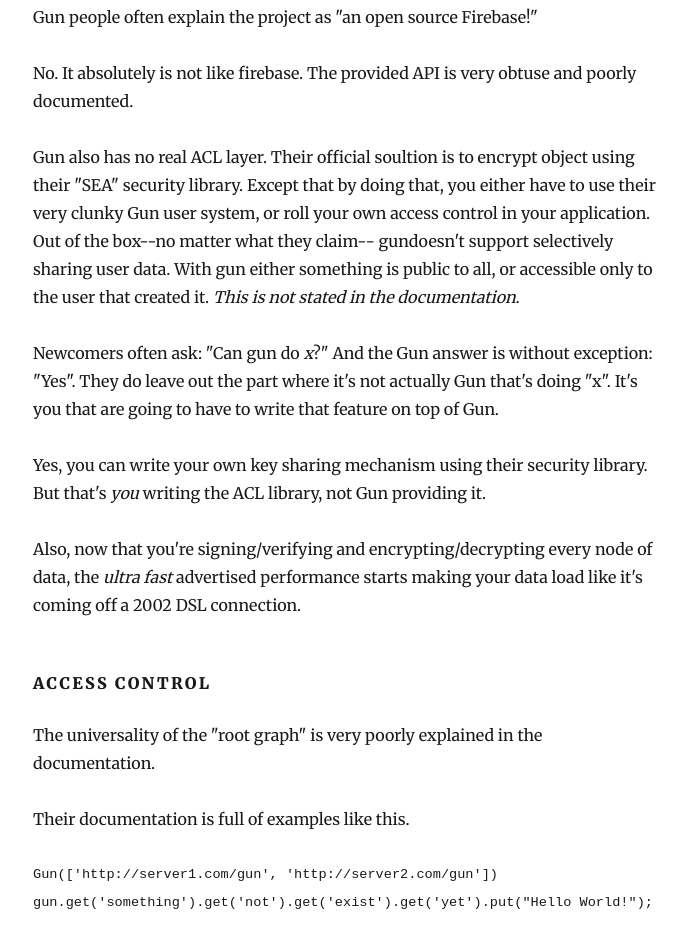
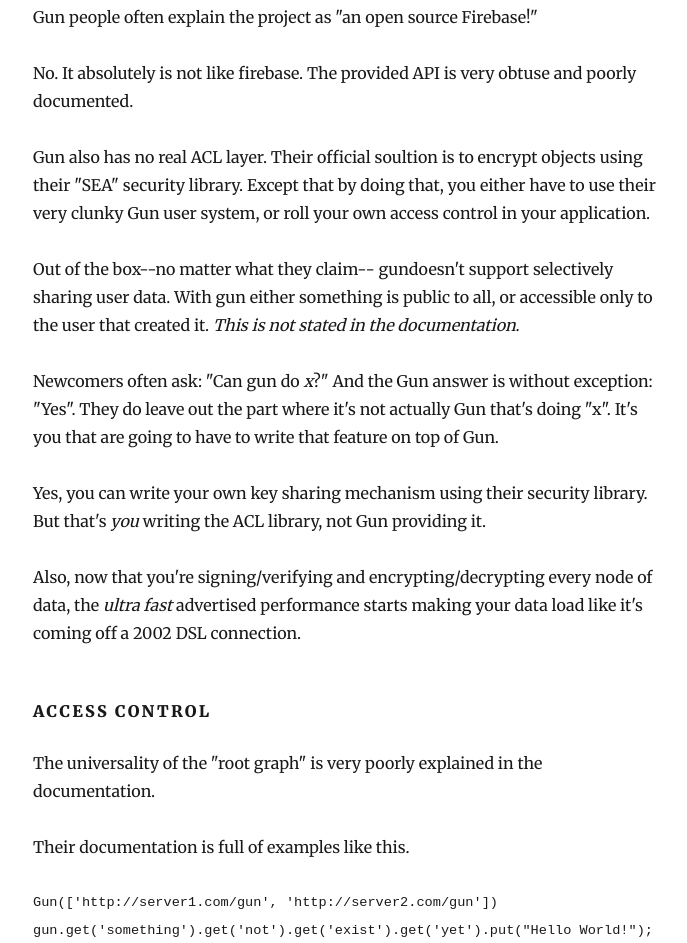
Before and after one commit to wesleylima/wesleylima.github.io, a Gatsby site: page /what-is-gun-database/ in a window 1280 px wide. Shown: the part 2034-2977 px from the top of the page, without its empty margins (292-979 px from the left). Built offline with nearby package versions, Linux system fonts and the light colour scheme; Gatsby itself is replaced by a stand-in of ours; some packages are replaced by stand-ins of ours; code samples lack their colours.

Commit message:
Added missing pictures

```diff
--- a/content/blog/what-is-gun-database/index.md
+++ b/content/blog/what-is-gun-database/index.md
@@ -34,7 +34,8 @@ Gun people often explain the project as "an open source Firebase!"
 
 No. It absolutely is not like firebase. The provided API is very obtuse and poorly documented.
 
-Gun also has no real ACL layer. Their official soultion is to encrypt object using their "SEA" security library. Except that by doing that, you either have to use their very clunky Gun user system, or roll your own access control in your application.
+Gun also has no real ACL layer. Their official soultion is to encrypt objects using their "SEA" security library. Except that by doing that, you either have to use their very clunky Gun user system, or roll your own access control in your application.
+
 Out of the box--no matter what they claim-- gundoesn't support selectively sharing user data. With gun either something is public to all, or accessible only to the user that created it. _This is not stated in the documentation_.
 
 Newcomers often ask: "Can gun do _x_?" And the Gun answer is without exception: "Yes". They do leave out the part where it's not actually Gun that's doing "x". It's you that are going to have to write that feature on top of Gun.
```
Also changed, not shown: content/blog/what-is-gun-database/ecosystem.jpg (added), content/blog/what-is-gun-database/gun-authors.png (added), content/blog/what-is-gun-database/orbit-db-authors.png (added).
